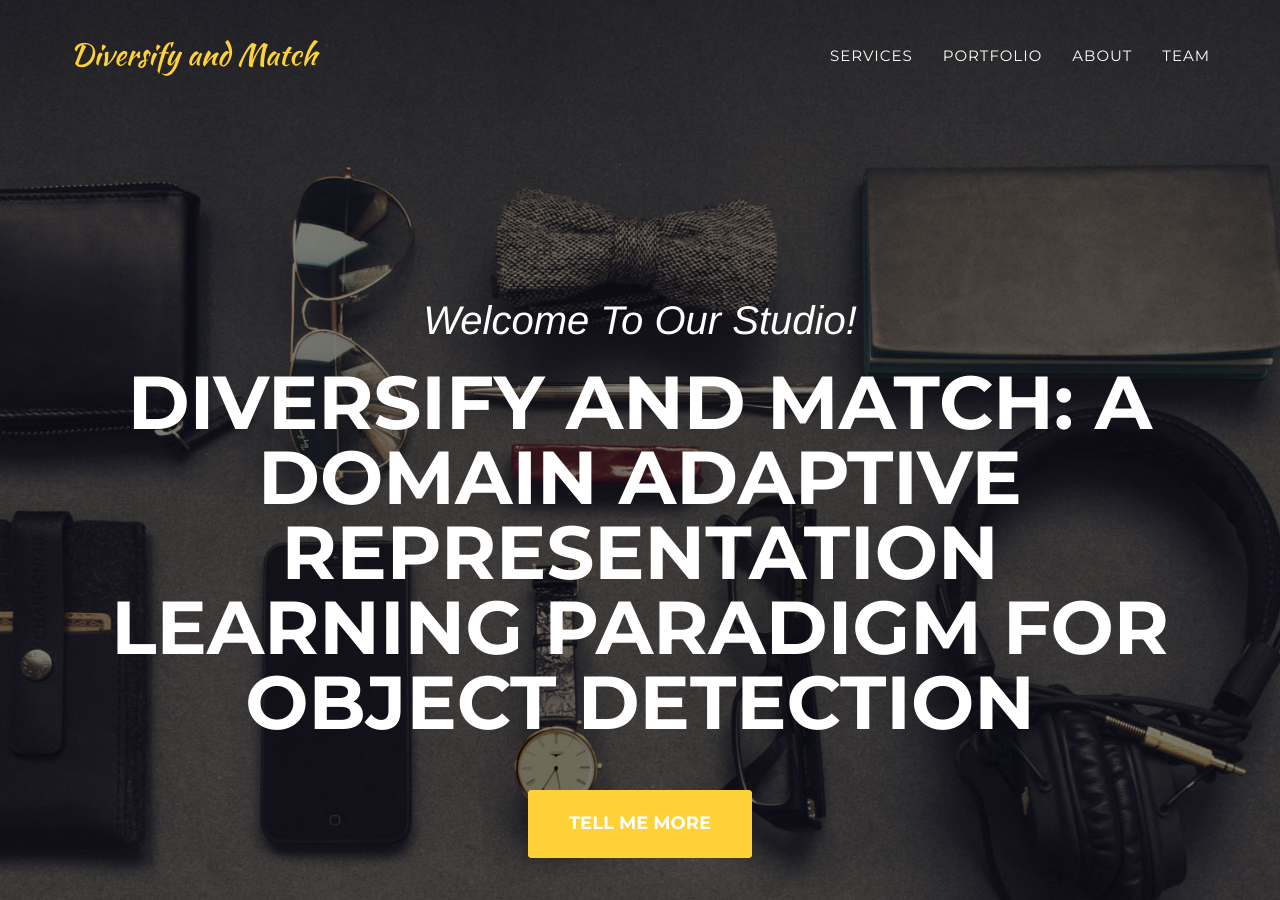
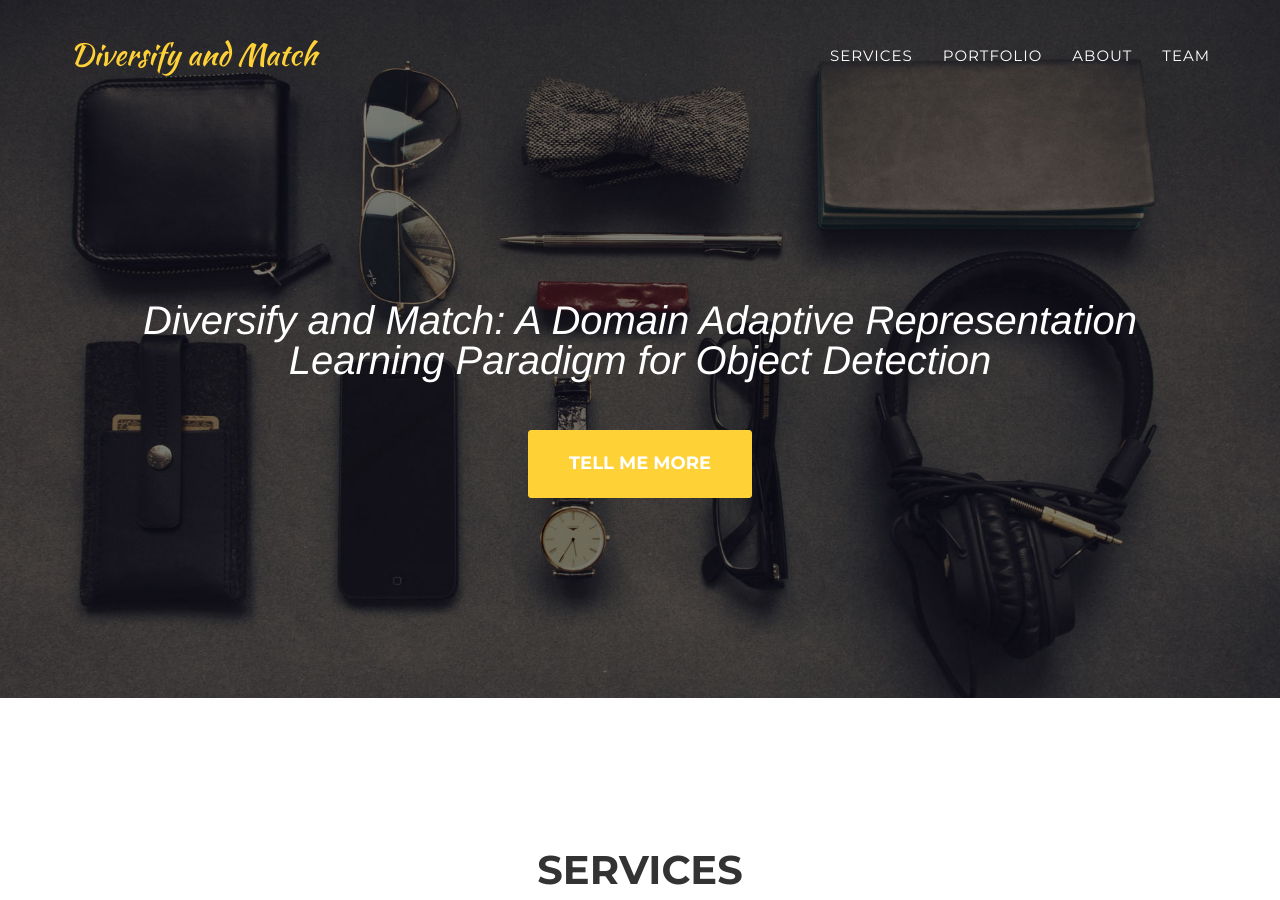
Before and after one commit to TKKim93/cvpr19_diversify, a Jekyll site: the page built from index.html, in a window 1280 px wide and 900 px high. Built offline with Jekyll 4.4.1, drawn with Linux system fonts in a browser that asks for light colours; some web fonts are replaced.

Commit message:
Update header.html

```diff
--- a/_includes/header.html
+++ b/_includes/header.html
@@ -41,8 +41,8 @@
     <header>
         <div class="container">
             <div class="intro-text">
-                <div class="intro-lead-in">Welcome To Our Studio!</div>
-                <div class="intro-heading">Diversify and Match: A Domain Adaptive Representation Learning Paradigm for Object Detection</div>
+                <div class="intro-lead-in">Diversify and Match: A Domain Adaptive Representation Learning Paradigm for Object Detection</div>
+                <div class="intro-heading"></div>
                 <a href="#services" class="page-scroll btn btn-xl">Tell Me More</a>
             </div>
         </div>
```
